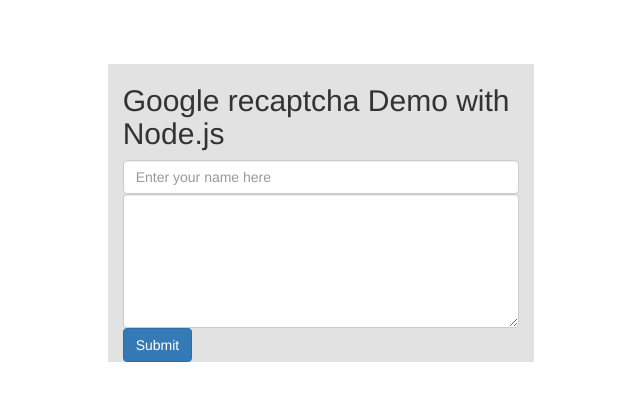
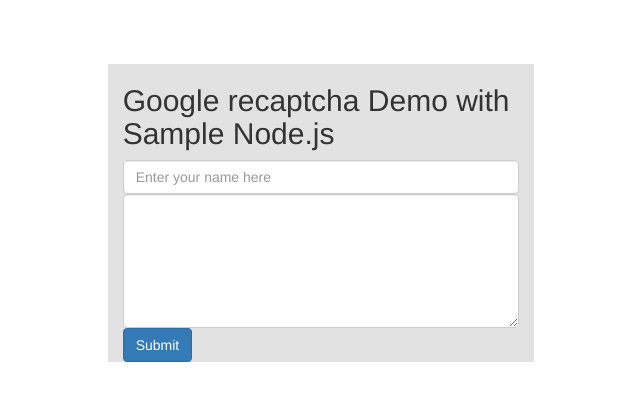
Before and after one commit to suresh938/demo, a website: page index.html in a window 1280 px wide. Shown: the whole page, without its empty margins (319-959 px from the left). Drawn offline with nearby package versions, Linux system fonts and the light colour scheme; some packages are replaced by stand-ins of ours; a script that the page names is missing.

Commit message:
Update index.html

```diff
--- a/index.html
+++ b/index.html
@@ -9,7 +9,7 @@
   </head>
   <body>
     <div class='form-group col-md-4 col-md-offset-4' style="background-color:#e2e2e2; margin-top:5%;">
-    <h2>Google recaptcha Demo with Node.js</h2>
+    <h2>Google recaptcha Demo with Sample Node.js</h2>
       <form id="contact_us_form" action='/submit' method="post">
           <input class="form-control" type="text" placeholder="Enter your name here" size="50">
           <textarea class="form-control" name="comment" rows="6" cols="40"></textarea>
```
